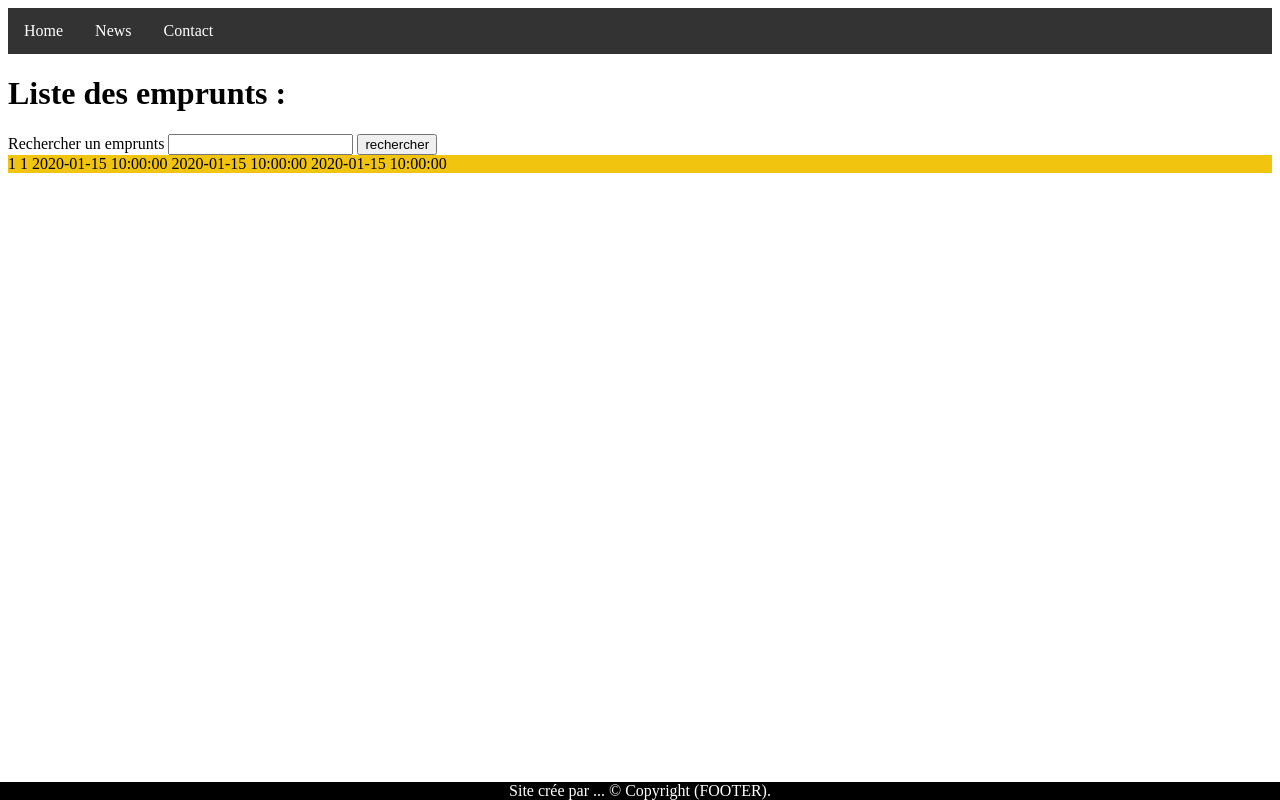
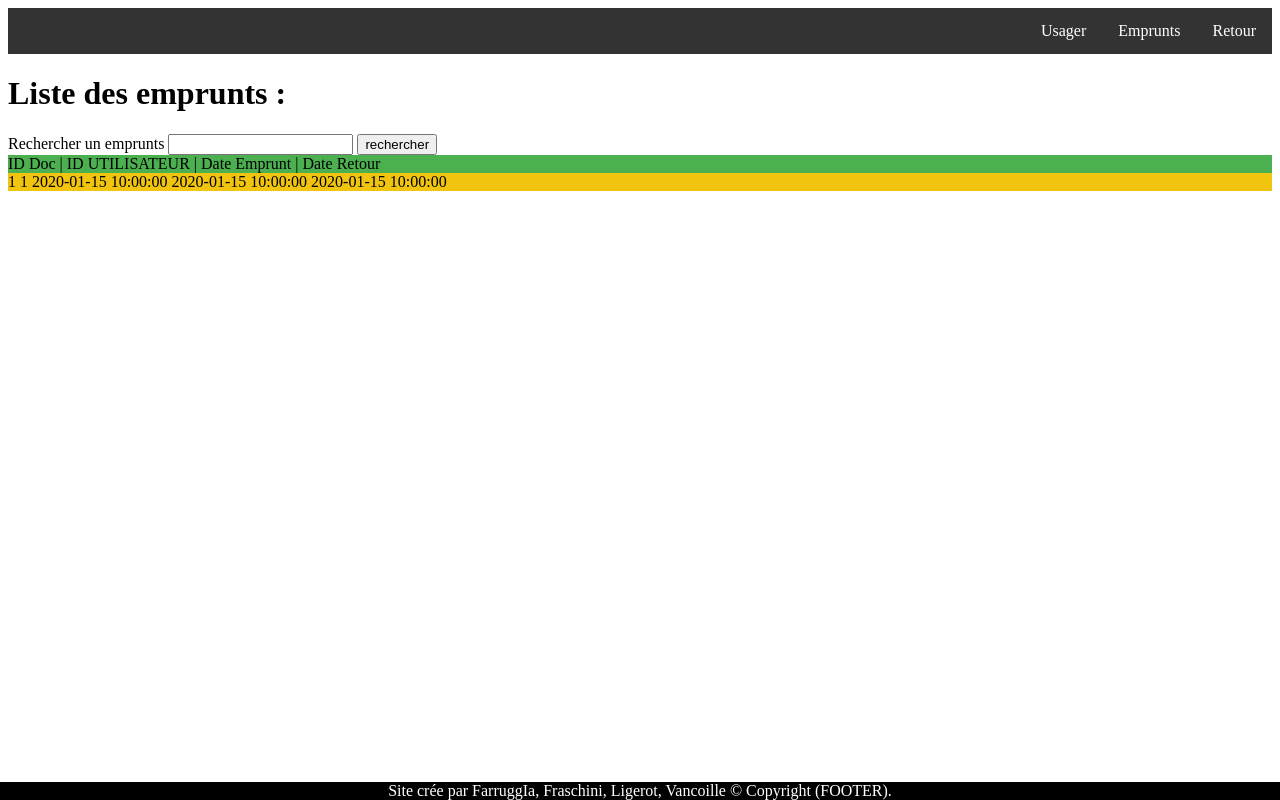
Before and after one commit to esomly19/Atelier_Mediathek, a PHP site: the page made by MediaNet_Staff/src/Views/emprunts.html.twig in a window 1280 px wide. Run offline with PHP 8.4, Linux system fonts and the light colour scheme; the template is opened without the code that fills it: most values are stand-ins (such as "Sample title", 1, 10 or a date in 2020); some libraries are stand-ins or nearby versions.

Commit message:
page de retour

```diff
--- a/MediaNet_Staff/src/Controllers/emprunterController.php
+++ b/MediaNet_Staff/src/Controllers/emprunterController.php
@@ -15,4 +15,9 @@ class emprunterController
         $listeemprunts = Emprunter::all();
         return $this->container->view->render($response, "emprunts.html.twig", ['emprunts'=>$listeemprunts]);
     }
+
+    public function retourinfo($request, $response) {
+        $listeemprunts = Emprunter::all();
+        return $this->container->view->render($response, "retour.html.twig", ['emprunts'=>$listeemprunts]);
+    }
 }
--- a/MediaNet_Staff/src/Views/emprunts.html.twig
+++ b/MediaNet_Staff/src/Views/emprunts.html.twig
@@ -13,6 +13,9 @@
 </div>
 
 <div class="content">
+    <div class="ligne-p">
+        <span class="nom">ID Doc  | </span><span class="prenom">ID UTILISATEUR  |   </span><span>Date Emprunt   |  </span><span>Date Retour </span>
+    </div>
    {% for emprunt in emprunts %}
         <div class="ligne-u">
             <span class="nom">{{ emprunt.id_document }} </span><span class="prenom">{{ emprunt.id_utilisateur }} </span><span>{{ emprunt.date_emprunt }} </span><span>{{ emprunt.date_retour }} </span><span>{{ emprunt.date_limite }} </span>
--- a/MediaNet_Staff/src/Views/layout.html.twig
+++ b/MediaNet_Staff/src/Views/layout.html.twig
@@ -14,9 +14,9 @@
         {% block header %}
 
 <ul>
-  <li><a href="#home">Home</a></li>
-  <li><a href="#news">News</a></li>
-  <li><a href="#contact">Contact</a></li>
+  <li><a href="{{ path_for('retour')}}">Retour</a></li>
+  <li><a href="{{ path_for('emprunts')}}">Emprunts</a></li>
+  <li><a href="{{ path_for('usagers')}}">Usager</a></li>
 </ul>
 
         {% endblock %}
@@ -26,7 +26,7 @@
 
         <div id="footer">
             {% block footer %}
-                Site crée par ...
+                Site crée par FarruggIa, Fraschini, Ligerot, Vancoille
                 &copy; Copyright (FOOTER)</a>.
             {% endblock %}
         </div>
--- a/MediaNet_Staff/src/css/layout.css
+++ b/MediaNet_Staff/src/css/layout.css
@@ -8,7 +8,7 @@ ul {
   }
 
   li {
-    float: left;
+    float: right;
   }
 
   li a {
```
Also changed, not shown: MediaNet_Staff/public/index.php (+3 -6 lines), MediaNet_Staff/src/Views/retour.html.twig (+23 -1 lines).
